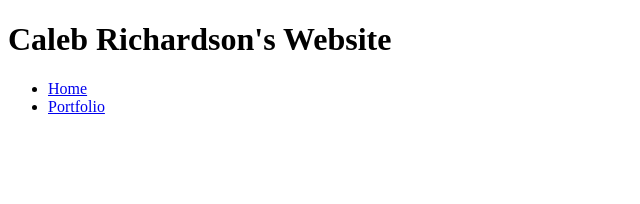
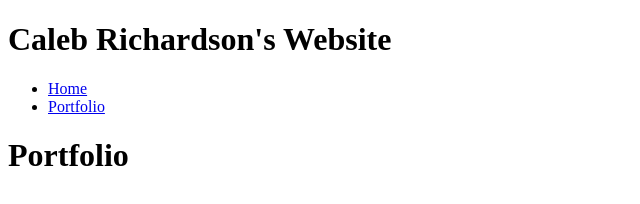
Before and after one commit to calebrichardson0126/calebrichardson0126.github.io, a plain HTML site: page portfolio.html in a window 1280 px wide. Shown: the whole page, without its empty margins (0-640 px from the left). Drawn offline with Linux system fonts and the light colour scheme.

Commit message:
Portfolio

```diff
--- a/portfolio.html
+++ b/portfolio.html
@@ -18,6 +18,14 @@
                  </li>
                 </ul>
             </nav>
+            <main>
+                <div class="content">
+                    <h1>Portfolio</h1>
+                    <ul id="portfolio"
+
+                    </ul>
+                </div>
+            </main>
         </div>
     </body>
 </html>
```
